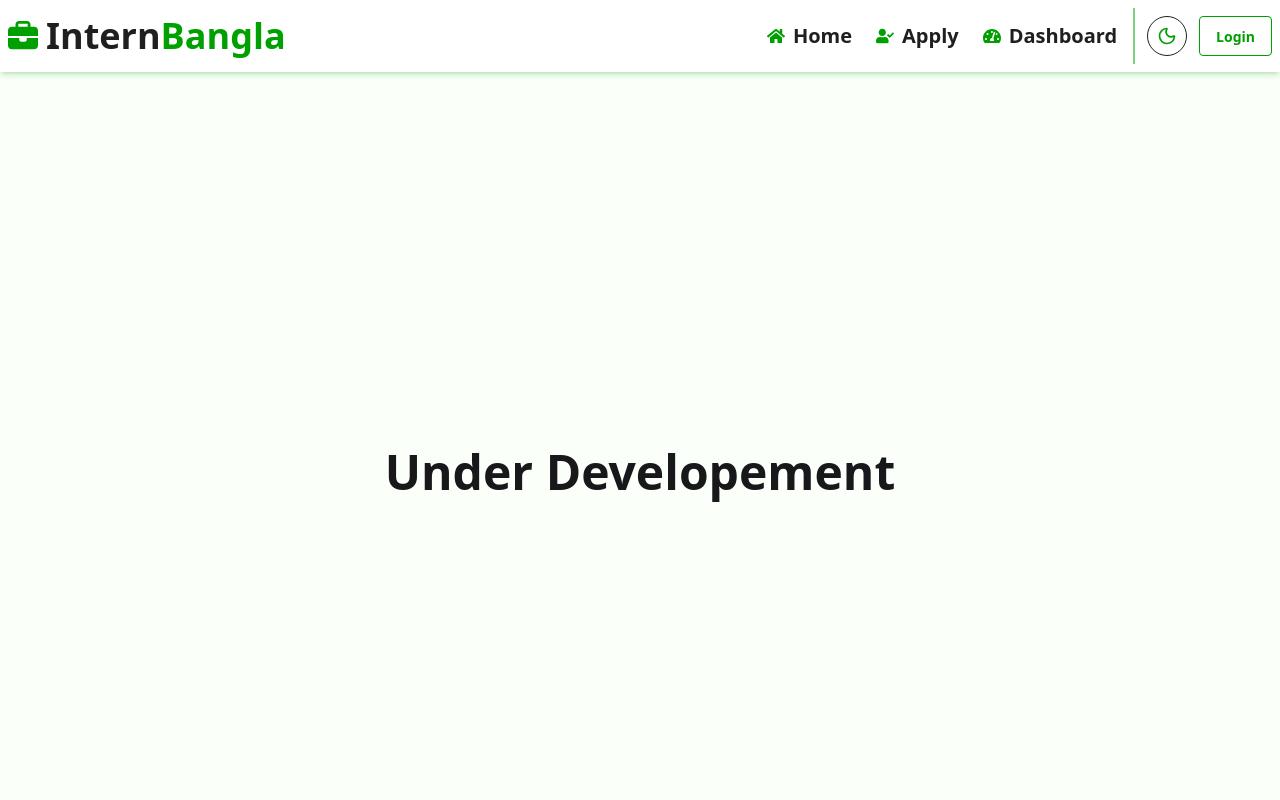
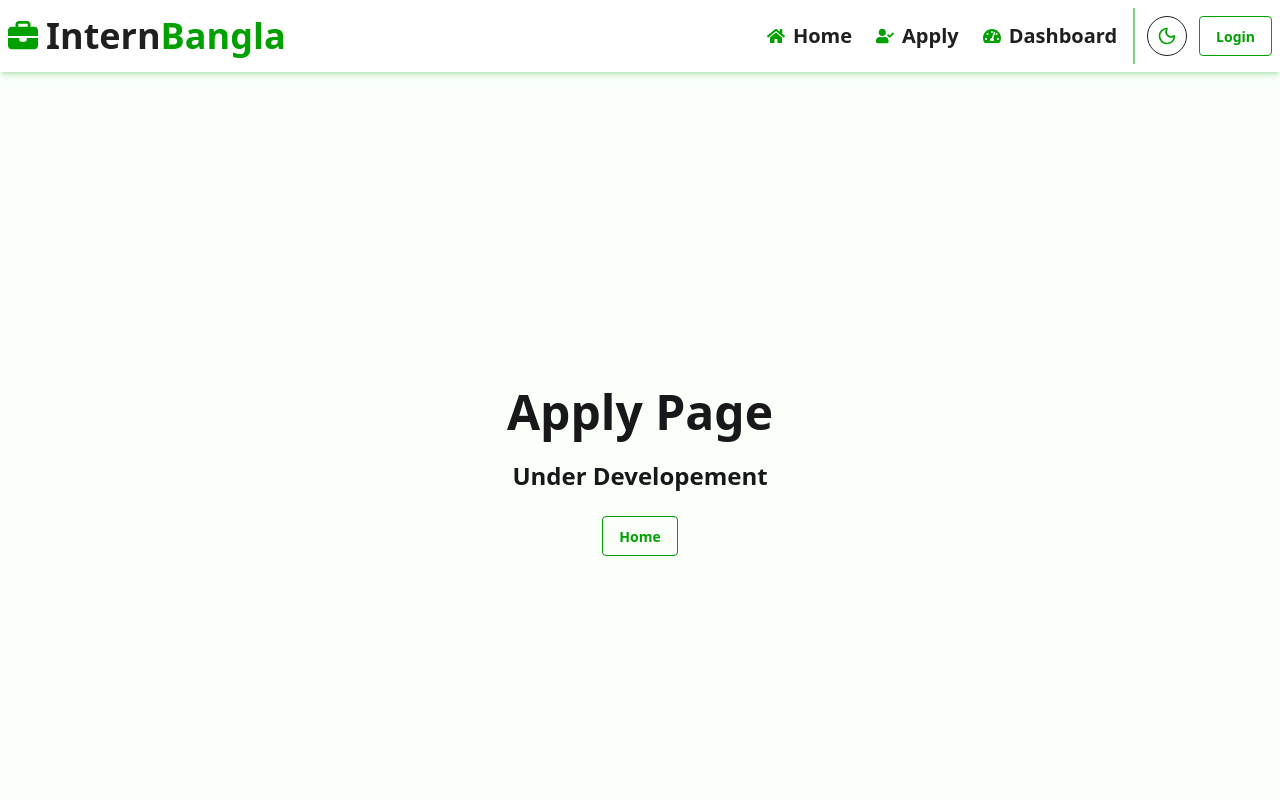
Before and after one commit to RohanR05/Job_Portal, a Next.js app: page /applyJob in a window 1280 px wide. Shown: the top 800 px of the page. Built offline with nearby package versions, Linux system fonts and the light colour scheme; no server answers.

Commit message:
apply button back

```diff
--- a/src/app/applyJob/page.jsx
+++ b/src/app/applyJob/page.jsx
@@ -1,9 +1,14 @@
+import Link from "next/link";
 import React from "react";
 
 const ApplyPage = () => {
   return (
-    <div className="mt-16 md:mt-18 flex items-center justify-center h-screen">
-      <h2 className="text-5xl font-bold">Under Developement</h2>
+    <div className="mt-16 md:mt-18 flex items-center justify-center h-screen flex-col gap-6">
+      <h1 className="text-5xl font-bold">Apply Page</h1>
+      <h2 className="text-2xl font-bold">Under Developement</h2>
+      <button className="btn btn-primary btn-outline">
+        <Link href={"/"}>Home</Link>
+      </button>
     </div>
   );
 };
```
